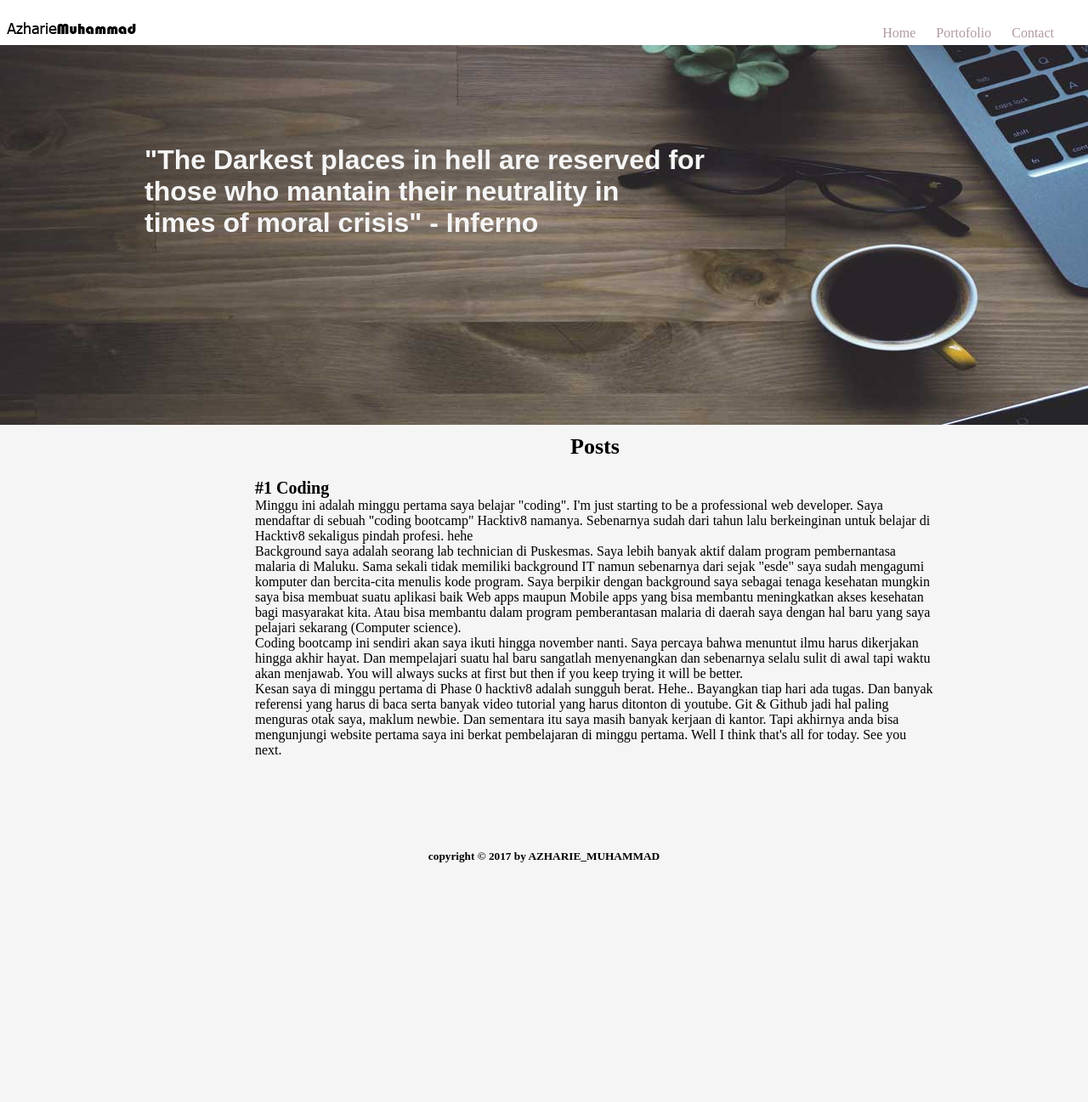
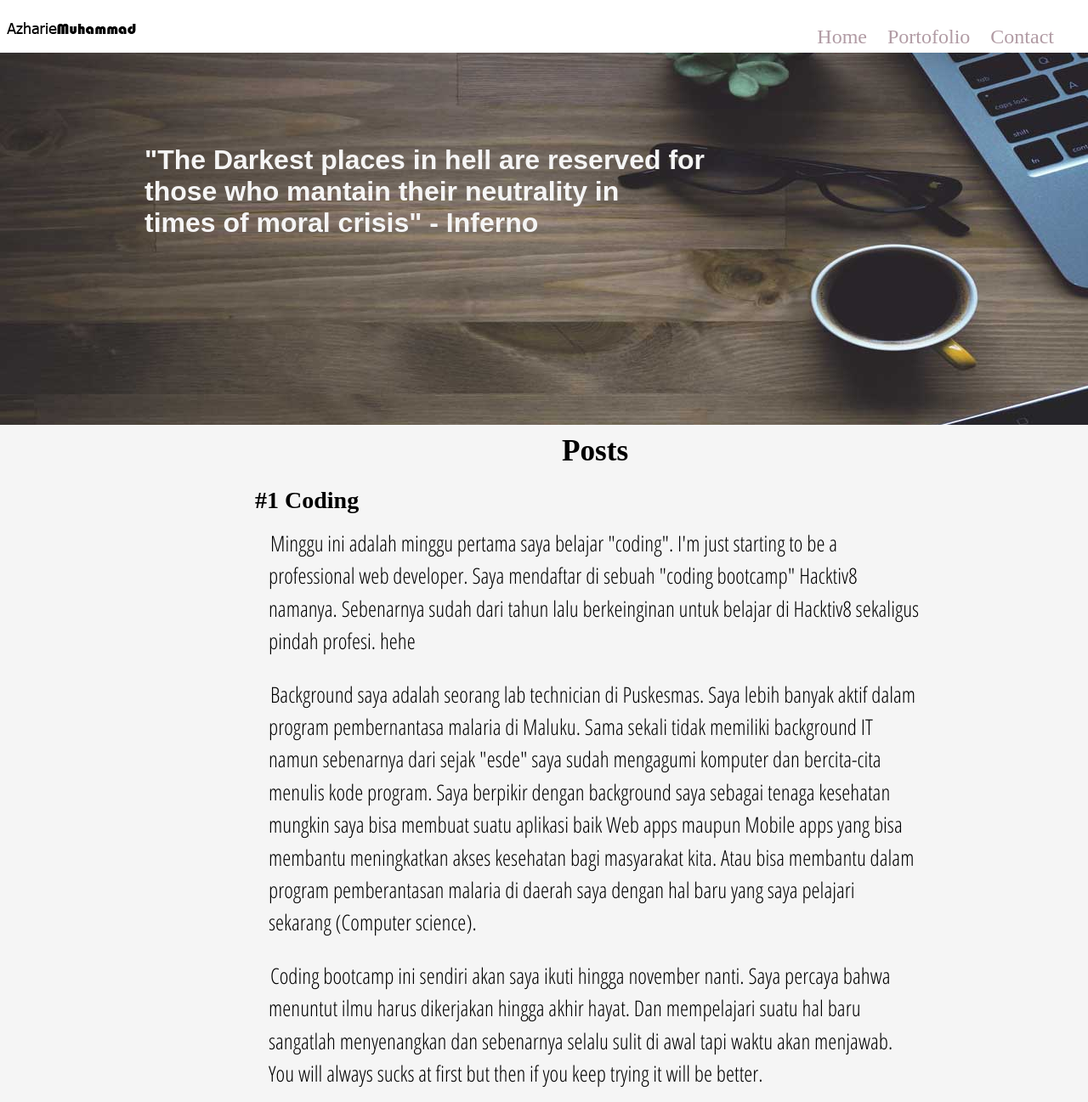
Before and after one commit to azhariemuhammad/azhariemuhammad.github.io, a plain HTML site: page index.html in a window 1280 px wide. Shown: the top 1297 px of the page at 85% size. Before the commit the page ends 1050 px from the top, so only its background shows below. Drawn offline with Linux system fonts and the light colour scheme; a web font is replaced by a local one.

Commit message:
file tambahan

```diff
--- a/index.html
+++ b/index.html
@@ -24,8 +24,8 @@
 
 	<div class="banner">
 	<blockquote>
-		<h1>"The Darkest places in hell are reserved for<p>
-		those who mantain their neutrality in <p> times of moral crisis" - Inferno</h1>
+		<h1>"The Darkest places in hell are reserved for<br>
+		those who mantain their neutrality in<br> times of moral crisis" - Inferno</h1>
 
 	</blockquote>
 
--- a/style.css
+++ b/style.css
@@ -15,7 +15,7 @@ body {
 h1 {
 	margin-bottom: 20px;
 	letter-spacing: -1px:
-	font-size: 30px;
+	font-size: 250%;
 	color: #F5F5F5;
 	padding: 170px;
 	font-family: "Fresca", sans-serif;
@@ -23,23 +23,24 @@ h1 {
 }
 
 h2 {
-	font-size: 26px;
+	font-size: 220%;
 	text-align: center;
 	padding-top: 40px;
 }
 
 h3 {
-	font-size: 20px;
+	font-size: 175%;
 	padding-top: 2px;
 }
 
-h5 (
+h5 {
 	background-color: #F5F5F5;
-	)
+}
+
 
 p {
-	font-size: 15px;
-	line-height: 160%;
+	font-size: 160%;
+	line-height: 150%;
 	padding: 8px;
 	margin: 8px;
 	text-indent: 2px;
@@ -92,6 +93,9 @@ a:hover#menu-icon {
 	border-radius: 4px 4px 0 0;
 }
 
+a {
+	font-size: 150%;
+}
 
 header {
 	position: fixed;
@@ -120,10 +124,14 @@ article {
 
 
 footer{
-	position: relative;
-	top: 500px;
+
 
 	width: 100%;
 	text-align: center;
 	height: 50px;
 }
+
+footer h5 {
+	margin-top: 120%;
+	font-size: 120%;
+}
```
